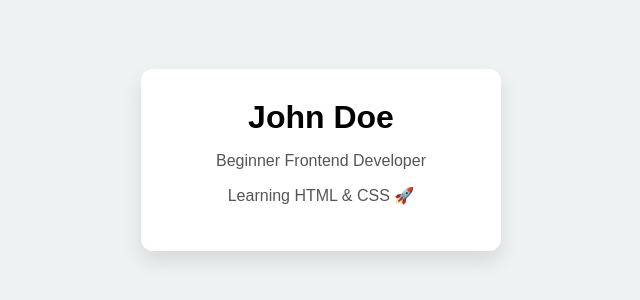
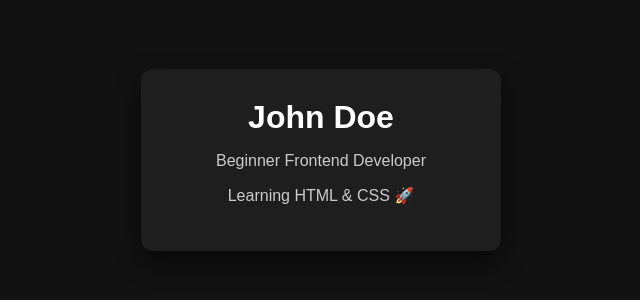
Before and after one commit to Keepit-development/qaTestPublic, a plain HTML site: page index.html in a window 1280 px wide. Shown: the part 240-540 px from the top of the page, without its empty margins (319-959 px from the left). Drawn offline with Linux system fonts and the light colour scheme.

Commit message:
Update index.html

```diff
--- a/index.html
+++ b/index.html
@@ -2,30 +2,34 @@
 <html lang="uk">
 <head>
     <meta charset="UTF-8">
-    <title>Simple Card</title>
+    <title>Simple Card – Dark Theme</title>
     <style>
         body {
             font-family: Arial, sans-serif;
-            background: #eef2f3;
+            background: #121212;
             display: flex;
             justify-content: center;
             align-items: center;
             height: 100vh;
             margin: 0;
         }
+
         .card {
-            background: white;
+            background: #1e1e1e;
             padding: 30px;
             border-radius: 12px;
             text-align: center;
             width: 300px;
-            box-shadow: 0 10px 20px rgba(0,0,0,0.1);
+            box-shadow: 0 10px 25px rgba(0,0,0,0.6);
+            color: #ffffff;
         }
+
         h1 {
             margin: 0;
         }
+
         p {
-            color: #555;
+            color: #cccccc;
         }
     </style>
 </head>
```
